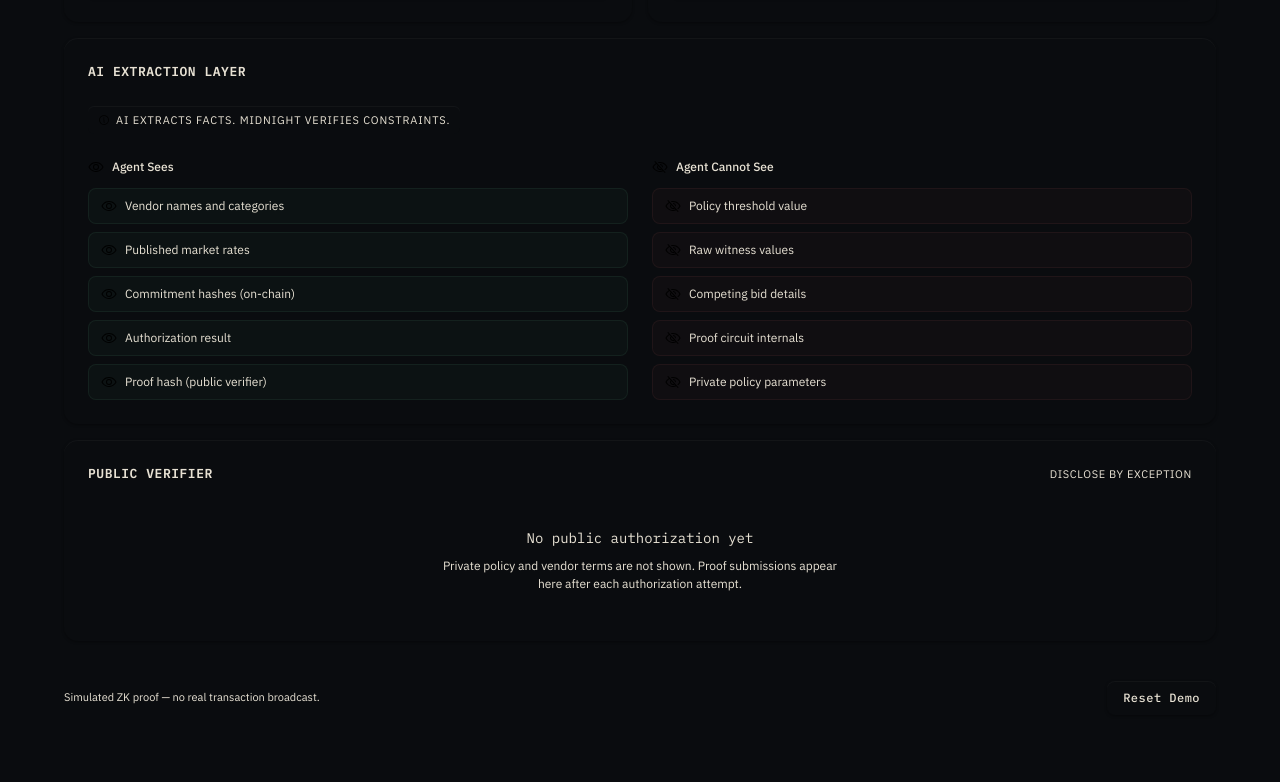
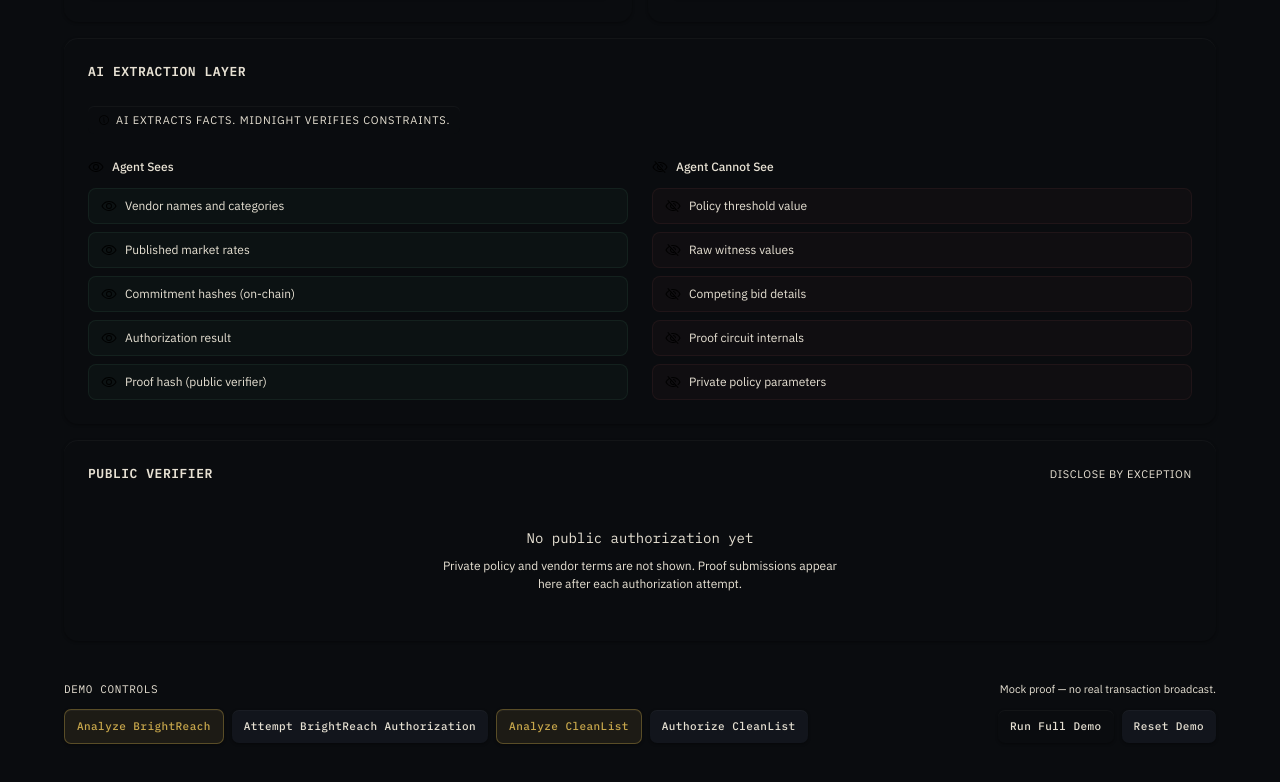
Before and after one commit to vishnumahesha/silentintent, a Next.js app: page / in a window 1280 px wide. Shown: the part 1113-1895 px from the top of the page. Built offline with nearby package versions, Linux system fonts and the light colour scheme.

Commit message:
[components] add full demo controls with run-full-demo runner

```diff
--- a/app/page.tsx
+++ b/app/page.tsx
@@ -173,7 +173,7 @@ export default function Page() {
         <div
           style={{
             display: 'grid',
-            gridTemplateColumns: '1fr 2fr',
+            gridTemplateColumns: '1fr 1.6fr',
             gap: '16px',
           }}
         >
@@ -234,7 +234,15 @@ export default function Page() {
           }
         />
 
-        <DemoControls onReset={resetDemo} />
+        <DemoControls
+          onReset={resetDemo}
+          onAnalyzeA={() => analyzeVendor('A')}
+          onAnalyzeB={() => analyzeVendor('B')}
+          onAuthorizeA={() => authorizeVendor('A')}
+          onAuthorizeB={() => authorizeVendor('B')}
+          vendorAStatus={vendorA.status}
+          vendorBStatus={vendorB.status}
+        />
       </main>
     </div>
   );
--- a/components/DemoControls.tsx
+++ b/components/DemoControls.tsx
@@ -1,21 +1,141 @@
 'use client';
+
+import { useEffect, useState } from 'react';
 
 interface DemoControlsProps {
   onReset: () => void;
+  onAnalyzeA: () => void;
+  onAnalyzeB: () => void;
+  onAuthorizeA: () => void;
+  onAuthorizeB: () => void;
+  vendorAStatus: 'idle' | 'analyzing' | 'approved' | 'rejected';
+  vendorBStatus: 'idle' | 'analyzing' | 'approved' | 'rejected';
 }
 
-export default function DemoControls({ onReset }: DemoControlsProps) {
+type ControlVariant = 'neutral' | 'reject' | 'approve' | 'gold';
+
+function ControlButton({
+  label,
+  onClick,
+  disabled,
+  variant = 'neutral',
+}: {
+  label: string;
+  onClick: () => void;
+  disabled?: boolean;
+  variant?: ControlVariant;
+}) {
+  const palette: Record<ControlVariant, { bg: string; border: string; color: string }> = {
+    neutral: {
+      bg: 'var(--color-surface-raised)',
+      border: 'var(--color-border-accent)',
+      color: 'var(--color-text-secondary)',
+    },
+    gold: {
+      bg: 'rgba(201,168,76,0.10)',
+      border: 'rgba(201,168,76,0.35)',
+      color: 'var(--color-treasury-gold)',
+    },
+    reject: {
+      bg: 'rgba(122,61,61,0.12)',
+      border: 'rgba(122,61,61,0.40)',
+      color: 'var(--color-reject)',
+    },
+    approve: {
+      bg: 'rgba(61,122,92,0.12)',
+      border: 'rgba(61,122,92,0.40)',
+      color: 'var(--color-success)',
+    },
+  };
+  const p = palette[variant];
+  return (
+    <button
+      onClick={onClick}
+      disabled={disabled}
+      style={{
+        fontFamily: "'IBM Plex Mono', monospace",
+        fontSize: '11px',
+        fontWeight: 500,
+        letterSpacing: '0.04em',
+        padding: '8px 12px',
+        borderRadius: '7px',
+        border: `1px solid ${disabled ? 'var(--color-border)' : p.border}`,
+        backgroundColor: disabled ? 'rgba(30,37,48,0.4)' : p.bg,
+        color: disabled ? 'var(--color-text-tertiary)' : p.color,
+        cursor: disabled ? 'not-allowed' : 'pointer',
+        boxShadow: 'inset 0 1px 0 0 rgba(255,255,255,0.035), 0 1px 3px rgba(0,0,0,0.4)',
+        transition: 'opacity 0.15s',
+        whiteSpace: 'nowrap',
+      }}
+    >
+      {label}
+    </button>
+  );
+}
+
+export default function DemoControls({
+  onReset,
+  onAnalyzeA,
+  onAnalyzeB,
+  onAuthorizeA,
+  onAuthorizeB,
+  vendorAStatus,
+  vendorBStatus,
+}: DemoControlsProps) {
+  const [running, setRunning] = useState(false);
+
+  const aIdle = vendorAStatus === 'idle';
+  const bIdle = vendorBStatus === 'idle';
+  const aDone = vendorAStatus === 'approved' || vendorAStatus === 'rejected';
+  const bDone = vendorBStatus === 'approved' || vendorBStatus === 'rejected';
+  const aApproved = vendorAStatus === 'approved';
+  const bApproved = vendorBStatus === 'approved';
+
+  // Run Full Demo: reset, analyze A, authorize A (rejected logs via analyze
+  // already), analyze B, authorize B.
+  useEffect(() => {
+    if (!running) return;
+    let cancelled = false;
+    const timers: ReturnType<typeof setTimeout>[] = [];
+    const schedule = (delay: number, fn: () => void) => {
+      timers.push(setTimeout(() => { if (!cancelled) fn(); }, delay));
+    };
+
+    onReset();
+    schedule(400, () => onAnalyzeA());
+    schedule(2200, () => onAnalyzeB());
+    schedule(4000, () => onAuthorizeB());
+    schedule(4400, () => setRunning(false));
+
+    return () => {
+      cancelled = true;
+      timers.forEach(clearTimeout);
+    };
+  }, [running, onReset, onAnalyzeA, onAnalyzeB, onAuthorizeB]);
+
   return (
     <div
       style={{
         display: 'flex',
-        alignItems: 'center',
-        justifyContent: 'space-between',
+        flexDirection: 'column',
+        gap: '12px',
         padding: '16px 0',
         borderTop: '1px solid var(--color-border)',
         marginTop: '8px',
       }}
     >
+      <div style={{ display: 'flex', justifyContent: 'space-between', alignItems: 'center', gap: '12px' }}>
+        <span
+          style={{
+            fontFamily: "'IBM Plex Mono', monospace",
+            fontSize: '11px',
+            color: 'var(--color-text-tertiary)',
+            letterSpacing: '0.06em',
+            textTransform: 'uppercase',
+          }}
+        >
+          Demo controls
+        </span>
         <span
           style={{
             fontFamily: "'IBM Plex Sans', sans-serif",
@@ -23,34 +143,65 @@ export default function DemoControls({ onReset }: DemoControlsProps) {
             color: 'var(--color-text-tertiary)',
           }}
         >
-        Simulated ZK proof — no real transaction broadcast.
+          Mock proof — no real transaction broadcast.
         </span>
+      </div>
 
-      <button
+      <div style={{ display: 'flex', flexWrap: 'wrap', gap: '8px', alignItems: 'center' }}>
+        <ControlButton
+          label="Analyze BrightReach"
+          onClick={onAnalyzeA}
+          disabled={!aIdle || running}
+          variant="gold"
+        />
+        <ControlButton
+          label="Attempt BrightReach Authorization"
+          onClick={onAuthorizeA}
+          disabled={!aApproved || running}
+          variant="reject"
+        />
+        <ControlButton
+          label="Analyze CleanList"
+          onClick={onAnalyzeB}
+          disabled={!bIdle || running}
+          variant="gold"
+        />
+        <ControlButton
+          label="Authorize CleanList"
+          onClick={onAuthorizeB}
+          disabled={!bApproved || running}
+          variant="approve"
+        />
+        <div style={{ flex: 1, minWidth: '12px' }} />
+        <ControlButton
+          label={running ? 'Running…' : 'Run Full Demo'}
+          onClick={() => setRunning(true)}
+          disabled={running}
+          variant="neutral"
+        />
+        <ControlButton
+          label="Reset Demo"
           onClick={onReset}
+          disabled={running || (aIdle && bIdle)}
+          variant="neutral"
+        />
+      </div>
+
+      {(aDone || bDone) && !running && (
+        <span
           style={{
-          fontFamily: "'IBM Plex Mono', monospace",
-          fontSize: '12px',
-          fontWeight: 500,
-          letterSpacing: '0.04em',
-          padding: '8px 16px',
-          borderRadius: '8px',
-          border: '1px solid var(--color-border-accent)',
-          backgroundColor: 'var(--color-surface-raised)',
-          color: 'var(--color-text-secondary)',
-          cursor: 'pointer',
-          boxShadow: 'inset 0 1px 0 0 rgba(255,255,255,0.035), 0 1px 3px rgba(0,0,0,0.4)',
-          transition: 'background-color 0.15s, color 0.15s',
-        }}
-        onMouseEnter={(e) => {
-          (e.currentTarget as HTMLButtonElement).style.color = 'var(--color-text-primary)';
-        }}
-        onMouseLeave={(e) => {
-          (e.currentTarget as HTMLButtonElement).style.color = 'var(--color-text-secondary)';
+            fontFamily: "'IBM Plex Sans', sans-serif",
+            fontSize: '11px',
+            color: 'var(--color-text-tertiary)',
           }}
         >
-        Reset Demo
-      </button>
+          {bApproved
+            ? 'CleanList authorized. Treasury debited.'
+            : aDone && !bDone
+            ? 'BrightReach analyzed. Try CleanList next.'
+            : 'Demo in progress.'}
+        </span>
+      )}
     </div>
   );
 }
```
Lines whose indentation alone changed are shown as unchanged.
